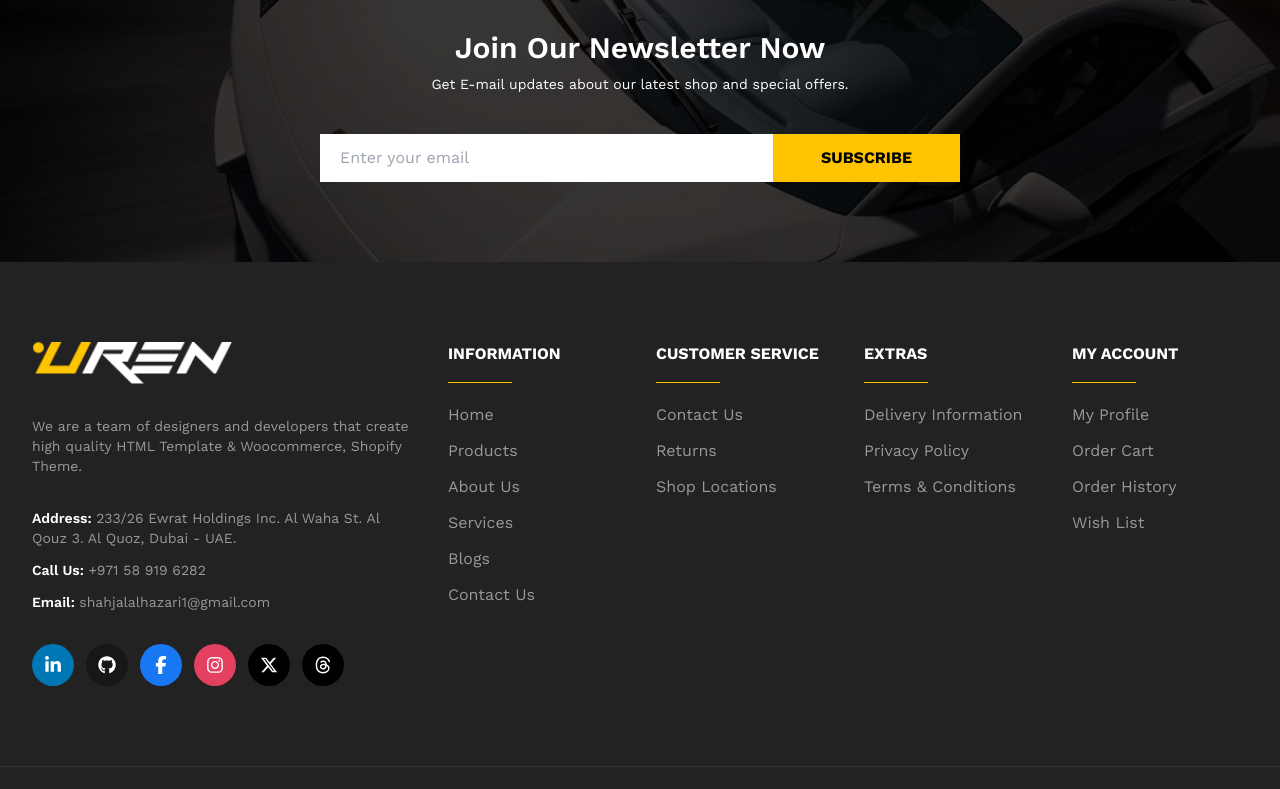
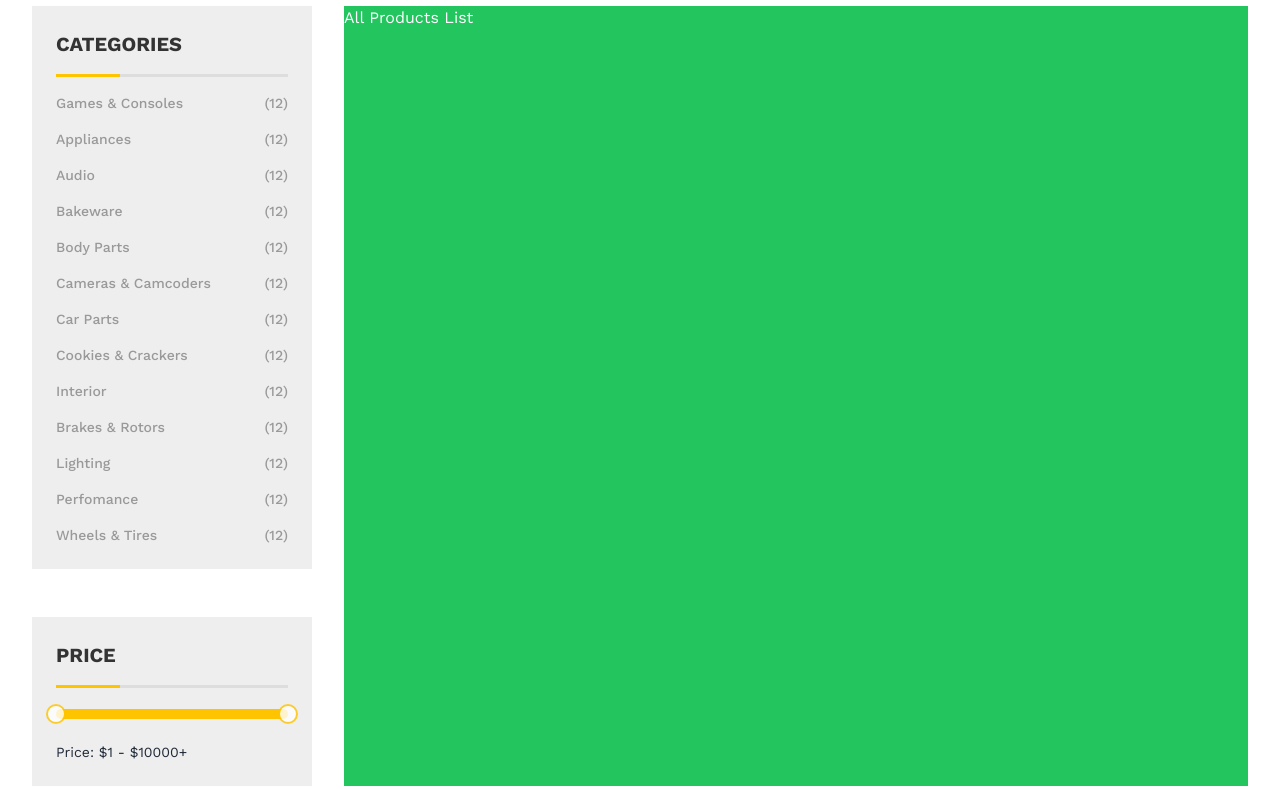
Before and after one commit to shahjalalhazari/Uren-Car-Accessories-Shop, a Next.js app: page /shop/products in a window 1280 px wide. Shown: the part 520-1309 px from the top of the page. Built offline with nearby package versions, Linux system fonts and the light colour scheme.

Commit message:
Categories list & price range filter component added in Products list page.

```diff
--- a/package.json
+++ b/package.json
@@ -11,6 +11,7 @@
   "dependencies": {
     "animate.css": "^4.1.1",
     "next": "15.1.7",
+    "rc-slider": "^11.1.8",
     "react": "^19.0.0",
     "react-dom": "^19.0.0",
     "react-icons": "^5.4.0",
--- a/src/app/shop/products/page.js
+++ b/src/app/shop/products/page.js
@@ -1,13 +1,101 @@
 import PageBreadcrumb from '@/components/shared/PageBreadcrumb';
-import React from 'react';
+import CategoriesList from '@/components/Shop/Products/CategoriesList';
+import PriceRangeFilter from '@/components/Shop/Products/PriceRangeFilter';
+import "@/components/Shop/Products/products-page.css";
+
+export const metadata = {
+  title: "Products",
+  description: "UREN is a cutting-edge car accessories shop dedicated to enhancing the driving experience for car enthusiasts and everyday drivers alike. The brand focuses on offering high-quality, stylish, and innovative automotive products designed to upgrade vehicle aesthetics, comfort, safety, and performance.",
+  keywords: ["meal", "meals", "Choose your meal", "find your meal", "favorite meal"]
+};
 
 const ProductsPage = () => {
   return (
     <div>
-      <PageBreadcrumb/>
-    This is Products Page
+      {/* Page Breadcrumb */}
+      <PageBreadcrumb />
+
+      {/* Main content */}
+      <main className="grid grid-cols-4 gap-8 mx-8 my-20">
+        {/* 1/4 Width */}
+        <aside className="space-y-12">
+          <CategoriesList categoriesList={categoriesList} />
+          <PriceRangeFilter/>
+        </aside>
+
+        {/* 3/4 Width (Spans 3 columns) */}
+        <div className="bg-green-500 text-white col-span-3">All Products List</div>
+      </main>
     </div>
   );
 };
 
 export default ProductsPage;
+
+const categoriesList = [
+  {
+    name: "Games & Consoles",
+    image: "",
+    added:""
+  },
+  {
+    name: "Appliances",
+    image: "",
+    added:""
+  },
+  {
+    name: "Audio",
+    image: "",
+    added:""
+  },
+  {
+    name: "Bakeware",
+    image: "",
+    added:""
+  },
+  {
+    name: "Body Parts",
+    image: "",
+    added:""
+  },
+  {
+    name: "Cameras & Camcoders",
+    image: "",
+    added:""
+  },
+  {
+    name: "Car Parts",
+    image: "",
+    added:""
+  },
+  {
+    name: "Cookies & Crackers",
+    image: "",
+    added:""
+  },
+  {
+    name: "Interior",
+    image: "",
+    added:""
+  },
+  {
+    name: "Brakes & Rotors",
+    image: "",
+    added:""
+  },
+  {
+    name: "Lighting",
+    image: "",
+    added:""
+  },
+  {
+    name: "Perfomance",
+    image: "",
+    added:""
+  },
+  {
+    name: "Wheels & Tires",
+    image: "",
+    added:""
+  },
+]
--- /dev/null
+++ b/src/components/Shop/Products/CategoriesList.jsx
@@ -0,0 +1,25 @@
+import Link from 'next/link';
+
+const CategoriesList = ({ categoriesList }) => {
+  return (
+    <div className="bg-[#eee] p-6">
+      <h5 className="uppercase text-xl text-[#333] font-bold">Categories</h5>
+      <div className="relative my-4">
+        <div className="bg-[#ddd] w-full h-[3px]"></div>
+        <div className="bg-primary w-16 h-[3px] absolute top-0 left-0"></div>
+      </div>
+      <ul className="flex flex-col gap-y-4 text-[#999]">
+        {categoriesList.map((category, index) => (
+          <Link href={"/"} key={index}>
+            <li className="flex justify-between font-medium text-sm hover:text-secondary">
+              <span>{category.name}</span>
+              <span>&#40;12&#41;</span>
+            </li>
+          </Link>
+        ))}
+      </ul>
+    </div>
+  );
+};
+
+export default CategoriesList;
--- /dev/null
+++ b/src/components/Shop/Products/PriceRangeFilter.jsx
@@ -0,0 +1,54 @@
+"use client";
+import { useState } from "react";
+import Slider from "rc-slider";
+import "rc-slider/assets/index.css";
+
+const PriceRangeFilter = () => {
+  // State to manage the price range
+  const [priceRange, setPriceRange] = useState([1, 10000]);
+
+  // Handler for slider change
+  const handleSliderChange = (value) => {
+    setPriceRange(value);
+  };
+  return (
+    <div className="bg-[#eee] p-6">
+      <h5 className="uppercase text-xl text-[#333] font-bold">Price</h5>
+      <div className="relative my-4">
+        <div className="bg-[#ddd] w-full h-[3px]"></div>
+        <div className="bg-primary w-16 h-[3px] absolute top-0 left-0"></div>
+      </div>
+      <Slider
+        range
+        min={1} // Minimum price
+        max={10000} // Maximum price
+        value={priceRange}
+        onChange={handleSliderChange}
+        trackStyle={[{ backgroundColor: "#ffc400", height: "10px" }]}
+        handleStyle={[
+          {
+            backgroundColor: "#fff",
+            borderColor: "#ffc400",
+            height: "20px",
+            width: "20px",
+          },
+          {
+            backgroundColor: "#fff",
+            borderColor: "#ffc400",
+            height: "20px",
+            width: "20px",
+          },
+        ]}
+      />
+      {/* Display selected price range */}
+      <p className="text-sm mt-6">
+        Price:{" "}
+        {`$${priceRange[0]} - $${priceRange[1]}${
+          priceRange[1] > 9999 ? "+" : ""
+        }`}
+      </p>
+    </div>
+  );
+};
+
+export default PriceRangeFilter;
--- /dev/null
+++ b/src/components/Shop/Products/products-page.css
@@ -0,0 +1,5 @@
+.products-list-layout{
+    @apply mx-8 my-20;
+    display: grid;
+    grid-template-columns: 100% repeat(2, 1fr auto) 200px repeat(3, 5fr);
+}
```
Also changed, not shown: 1 other file (tests, documents, lock files or other folders).
